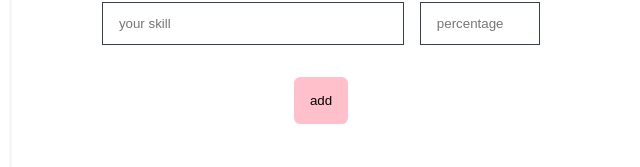
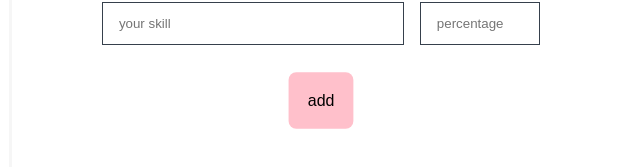
Before and after one commit to siduck/quickcv, a React (Create React App) app: page / in a window 1280 px wide. In both pictures the pointer is over the button "add". Shown: the part 751-918 px from the top of the page, without its empty margins (311-951 px from the left). Built offline with nearby package versions, Linux system fonts and the light colour scheme.

Commit message:
actions on btn hover

```diff
--- a/src/components/Editor.js
+++ b/src/components/Editor.js
@@ -24,14 +24,14 @@ function PersonalInfo() {
 
 function Skills(props) {
   return (
-    <div>
+    <>
       {Array.from(Array(props.n)).map(() => (
         <div className="skillItem">
           <Input info="your skill" key={uniqid} />
           <Input info="percentage" key={uniqid} />
         </div>
       ))}
-    </div>
+    </>
   );
 }
 
--- a/src/styles/editor.css
+++ b/src/styles/editor.css
@@ -44,3 +44,9 @@ button {
   padding: 1rem;
   border-radius: 0.4rem;
 }
+
+button:hover {
+  cursor: pointer;
+  transform: scale(1.2);
+  transform: .4s;
+}
```
